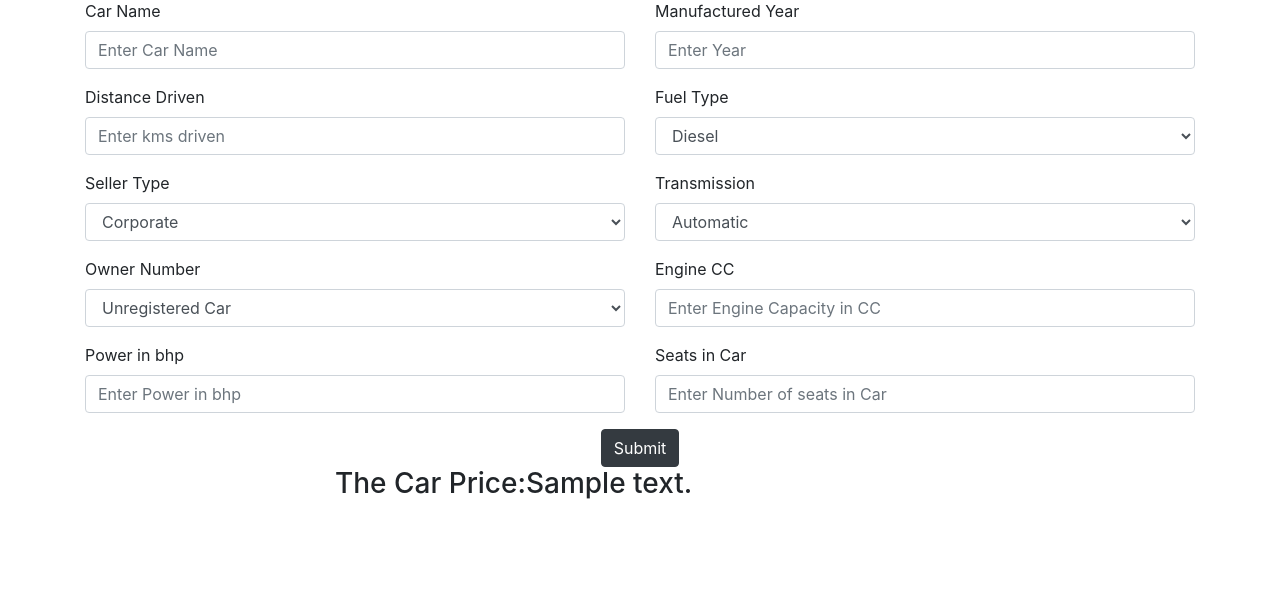
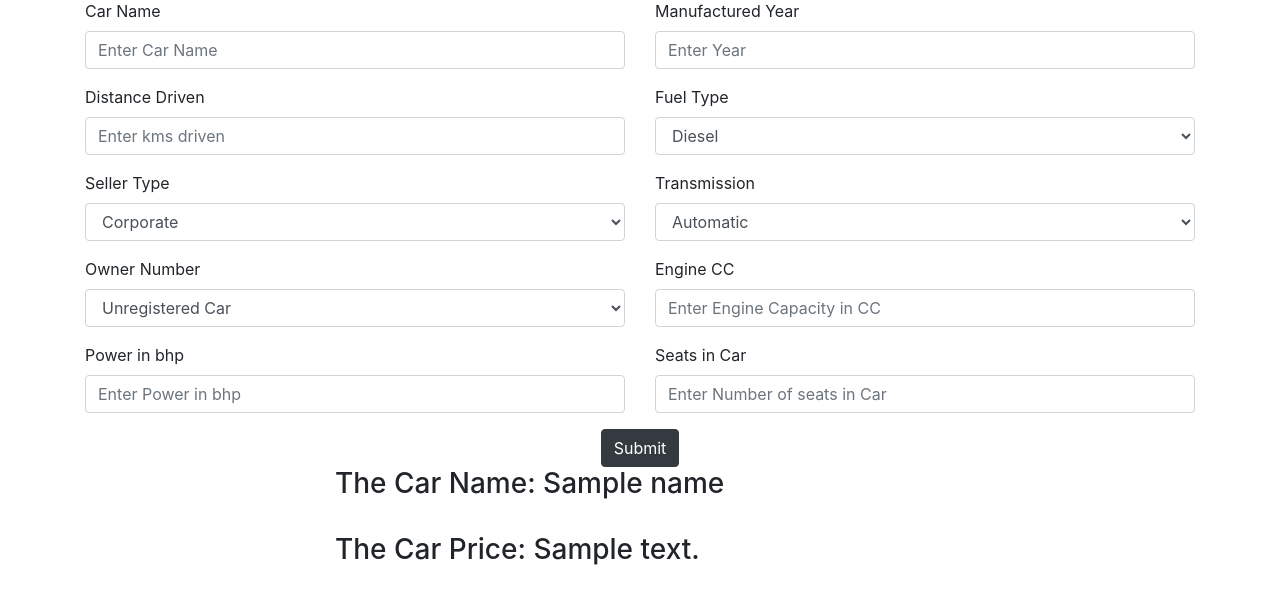
Before and after one commit to pradeshgv/Used_Car_Price_Prediction, a Flask app: template templates/prediction.html in a window 1280 px wide. Shown: the part 137-741 px from the top of the page. Run offline with Flask 3, Linux system fonts and the light colour scheme; the template is opened without the code that fills it: most values are stand-ins (such as "Sample title", 1, 10 or a date in 2020); some libraries are stand-ins or nearby versions.

Commit message:
Modified the if block

```diff
--- a/app.py
+++ b/app.py
@@ -12,6 +12,7 @@ def index():
 @app.route("/predict", methods=["POST", "GET"])
 def predict():
     if request.method == "POST":
+        name = request.form["name"]
         year = int(request.form["year"])
         km_driven = int(request.form["km_driven"])
         fuel = request.form["fuel"]
@@ -53,6 +54,7 @@ def predict():
             output = round(prediction[0], 2)
         return render_template(
             "prediction.html",
+            name=name,
             prediction_text=output,
         )
     else:
--- a/templates/index.html
+++ b/templates/index.html
@@ -7,7 +7,7 @@
         <h1 class="display-4">Used Car Price Prediction</h1>
         <p class="lead">This project aims to predict the prices of the car from the parameters given</p>
         <div class="d-flex justify-content-center">
-            <a class="btn btn-light btn-lg " href="https://github.com/pradeshgv/Used_Car_Price_Prediction/blob/master/app.py" role="button">Github</a>
+            <a class="btn btn-light btn-lg " href="https://github.com/pradeshgv/Used_Car_Price_Prediction" role="button">Github</a>
           </div>
 
 
--- a/templates/prediction.html
+++ b/templates/prediction.html
@@ -125,14 +125,19 @@ block content %}
       </div>
     </div>
 </div>
+<div class="d-flex justify-content-center ">
+  <button type="submit" class="btn btn-dark">Submit</button>
+</div>
+</form>
+{% if prediction_text and name %}
 
 
-  <div class="d-flex justify-content-center ">
-    <button type="submit" class="btn btn-dark">Submit</button>
-  </div>
-</form>
 <div class="d-flex justify-content-center pb-4">
-    <span class="col-6"><h3>The Car Price:{{prediction_text}}</h3> </span>
+  <span class="col-6"><h3>The Car Name: {{name}}</h3> </span>
 </div>
+<div class="d-flex justify-content-center pb-4">
+    <span class="col-6"><h3>The Car Price: {{prediction_text}}</h3> </span>
+</div>
+{% endif %}
 
 {% endblock %}
```
